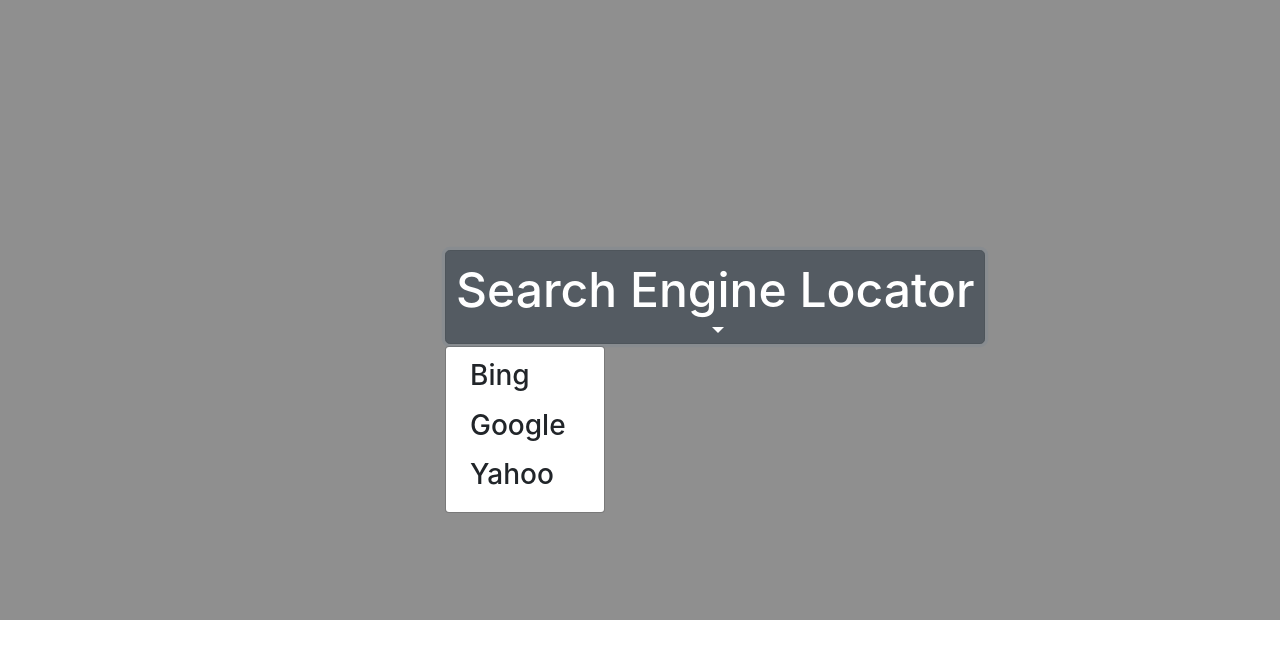
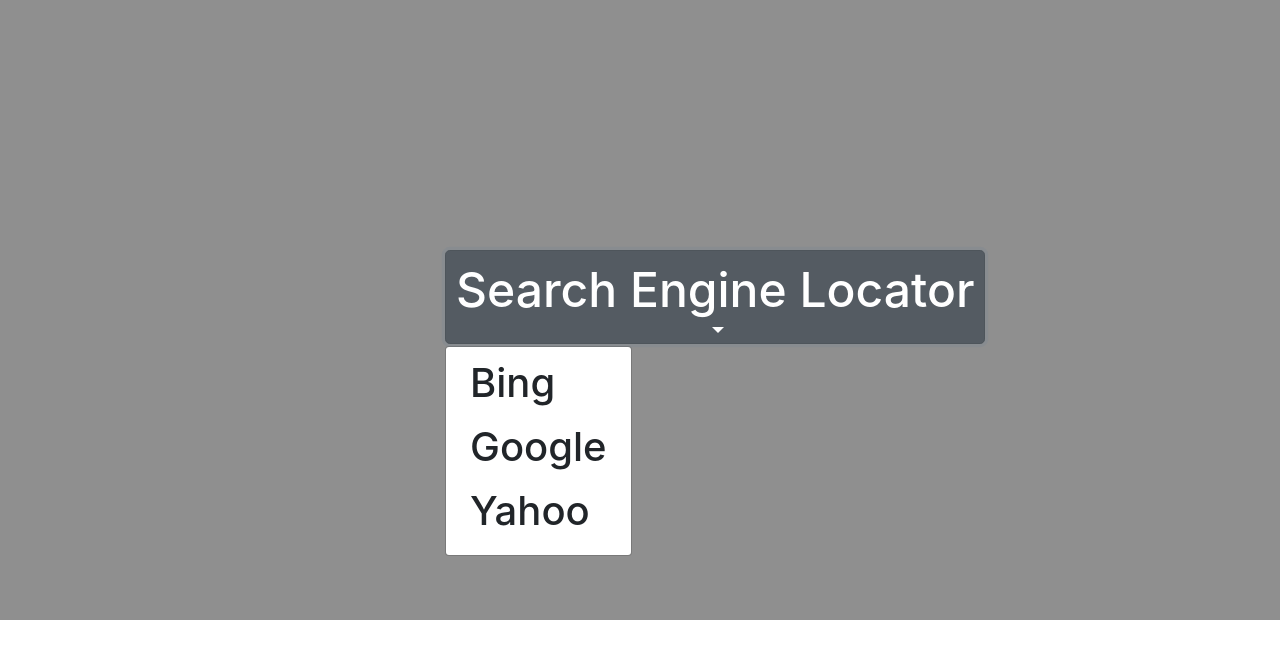
Before and after one commit to Sriram-Mishra/search-engine-locator, a plain HTML site: page index.html in a window 1280 px wide. Both pictures are taken after a click on the button "Search Engine Locator". Drawn offline with nearby package versions, Linux system fonts and the light colour scheme.

Commit message:
Add files via upload

```diff
--- a/index.html
+++ b/index.html
@@ -10,13 +10,13 @@
 
         <div class="dropdown-menu" aria-labelledby="dropdownMenuButton">
             <a class="dropdown-item" href="https://www.bing.com/">
-                <h3>Bing</h3>
+                <h1>Bing</h1>
             </a>
             <a class="dropdown-item" href="https://www.google.com/">
-                <h3>Google</h3>
+                <h1>Google</h1>
             </a>
             <a class="dropdown-item" href="https://in.search.yahoo.com/">
-                <h3>Yahoo</h3>
+                <h1>Yahoo</h1>
             </a>
         </div>
     </div>
```
